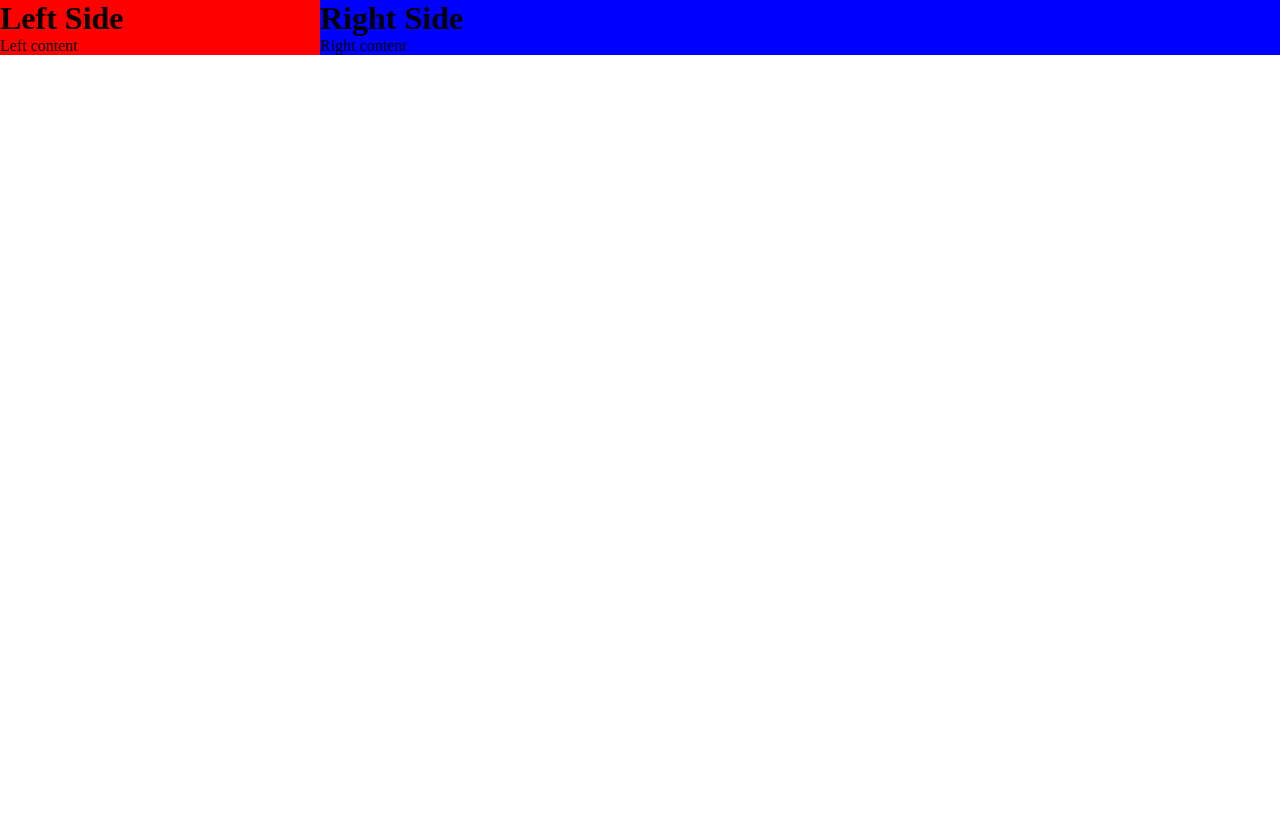
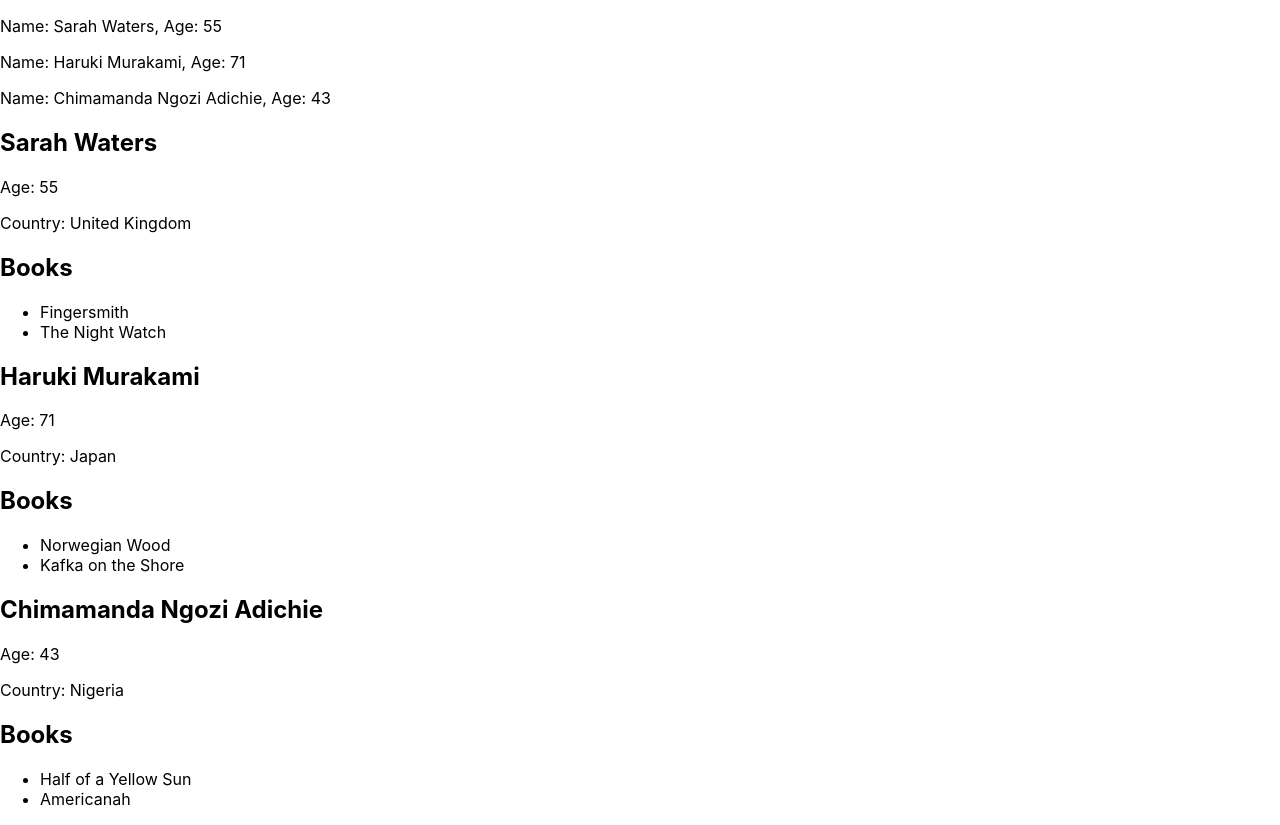
Before and after one commit to phamducbinhh/React-Design-Patterns, a React (Vite) app: page / in a window 1280 px wide. Before the commit the page ends 800 px from the top, so only its background shows below. Built offline with nearby package versions, Linux system fonts and the light colour scheme.

Commit message:
Design-Pattern Layout component : Lists

```diff
--- a/src/App.tsx
+++ b/src/App.tsx
@@ -1,28 +1,14 @@
-import SplitScreen from './components/SplitScreen'
-
-const LeftSideComponent = ({ title }: { title: string }) => {
-  return (
-    <div style={{ backgroundColor: 'red' }}>
-      <h1>{title}</h1>
-      <p>Left content</p>
-    </div>
-  )
-}
-
-const RightSideComponent = ({ title }: { title: string }) => {
-  return (
-    <div style={{ backgroundColor: 'blue' }}>
-      <h1>{title}</h1>
-      <p>Right content</p>
-    </div>
-  )
-}
+import { Fragment } from 'react/jsx-runtime'
+import { LargeAuthorListItem } from './components/authors/LargeListItems'
+import { SmallAuthorListItem } from './components/authors/SmallListItems'
+import { RegularList } from './components/lists/Regular'
+import { authors } from './data/authors'
 
 export default function App() {
   return (
-    <SplitScreen leftWidth={1} rightWidth={3}>
-      <LeftSideComponent title='Left Side' />
-      <RightSideComponent title='Right Side' />
-    </SplitScreen>
+    <Fragment>
+      <RegularList items={authors} sourceName={'author'} ItemComponent={SmallAuthorListItem} />
+      <RegularList items={authors} sourceName={'author'} ItemComponent={LargeAuthorListItem} />
+    </Fragment>
   )
 }
--- /dev/null
+++ b/src/components/authors/LargeListItems.tsx
@@ -0,0 +1,22 @@
+type Author = {
+  name: string
+  age: number
+  country: string
+  books: string[]
+}
+export const LargeAuthorListItem = ({ author }: { author: Author }) => {
+  const { name, age, country, books } = author
+  return (
+    <>
+      <h2>{name}</h2>
+      <p>Age: {age}</p>
+      <p>Country: {country}</p>
+      <h2>Books</h2>
+      <ul>
+        {books.map((book) => (
+          <li key={book}> {book} </li>
+        ))}
+      </ul>
+    </>
+  )
+}
--- /dev/null
+++ b/src/components/authors/SmallListItems.tsx
@@ -0,0 +1,13 @@
+type Author = {
+  name: string
+  age: number
+}
+export const SmallAuthorListItem = ({ author }: { author: Author }) => {
+  const { name, age } = author
+  return (
+    <p>
+      {' '}
+      Name: {name}, Age: {age}
+    </p>
+  )
+}
--- /dev/null
+++ b/src/components/lists/Regular.tsx
@@ -0,0 +1,17 @@
+export const RegularList = ({
+  items,
+  sourceName,
+  ItemComponent
+}: {
+  items: any[]
+  sourceName: string
+  ItemComponent: any
+}) => {
+  return (
+    <>
+      {items.map((item, i) => (
+        <ItemComponent key={i} {...{ [sourceName]: item }} />
+      ))}
+    </>
+  )
+}
--- /dev/null
+++ b/src/data/authors.ts
@@ -0,0 +1,20 @@
+export const authors = [
+  {
+    name: 'Sarah Waters',
+    age: 55,
+    country: 'United Kingdom',
+    books: ['Fingersmith', 'The Night Watch']
+  },
+  {
+    name: 'Haruki Murakami',
+    age: 71,
+    country: 'Japan',
+    books: ['Norwegian Wood', 'Kafka on the Shore']
+  },
+  {
+    name: 'Chimamanda Ngozi Adichie',
+    age: 43,
+    country: 'Nigeria',
+    books: ['Half of a Yellow Sun', 'Americanah']
+  }
+]
--- a/src/index.css
+++ b/src/index.css
@@ -1,5 +1,11 @@
-* {
+body {
   margin: 0;
-  padding: 0;
-  box-sizing: border-box;
+  font-family: -apple-system, BlinkMacSystemFont, 'Segoe UI', 'Roboto', 'Oxygen', 'Ubuntu', 'Cantarell', 'Fira Sans',
+    'Droid Sans', 'Helvetica Neue', sans-serif;
+  -webkit-font-smoothing: antialiased;
+  -moz-osx-font-smoothing: grayscale;
 }
+
+code {
+  font-family: source-code-pro, Menlo, Monaco, Consolas, 'Courier New', monospace;
+}
```
Also changed, not shown: src/data/books.ts (added, +20 -0 lines), src/components/books/LargeListItems.tsx (added), src/components/books/SmallListItems.tsx (added).
